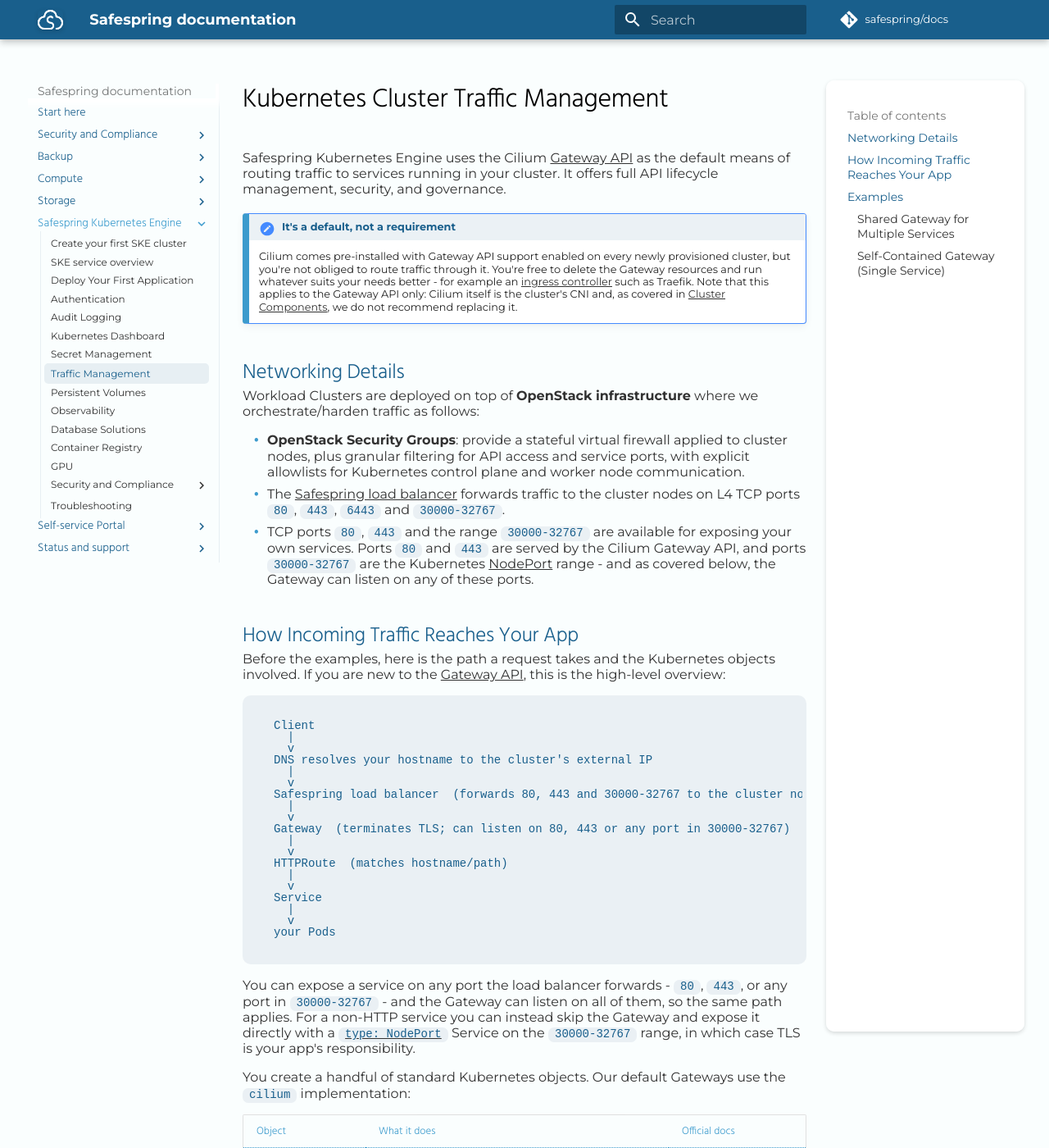
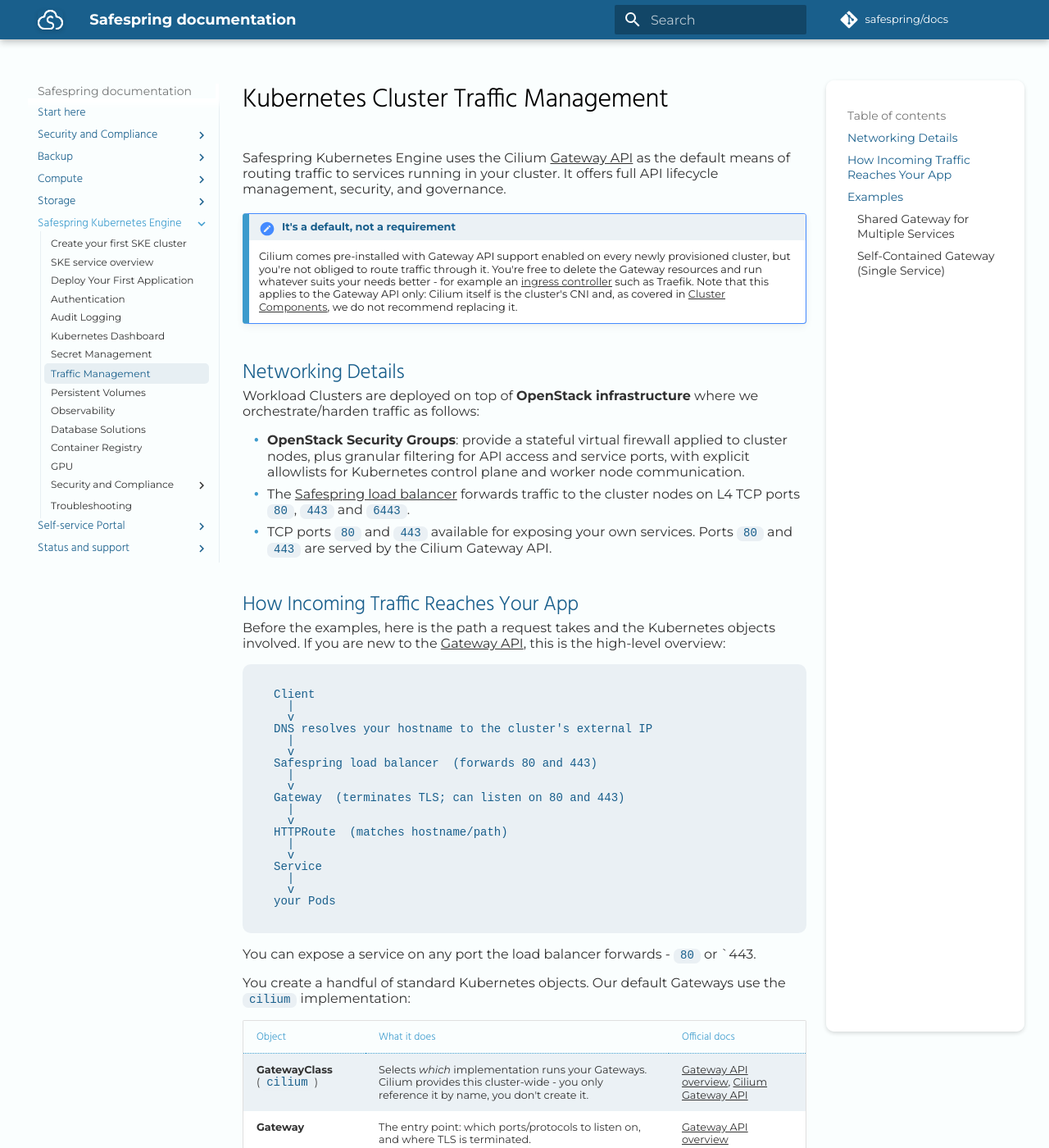
Before and after one commit to safespring/docs, an MkDocs documentation site: the page built from content/kubernetes/manage-traffic.md, in a window 1280 px wide and 1400 px high. Shown: the whole window at 82% size. Built offline with MkDocs 1.6.1 and Material for MkDocs 9.7.7, drawn with Linux system fonts in a browser that asks for light colours; some web fonts are replaced; a script that is not in the unit is left out; comment, search, counter and statistics services are not loaded.

Commit message:
We don't actually forward the entire nodePort range as of today

````diff
--- a/content/kubernetes/manage-traffic.md
+++ b/content/kubernetes/manage-traffic.md
@@ -16,8 +16,8 @@
 Workload Clusters are deployed on top of **OpenStack infrastructure** where we orchestrate/harden traffic as follows:
 
 - **OpenStack Security Groups**: provide a stateful virtual firewall applied to cluster nodes, plus granular filtering for API access and service ports, with explicit allowlists for Kubernetes control plane and worker node communication.
-- The [Safespring load balancer](../compute/loadbalancing.md) forwards traffic to the cluster nodes on L4 TCP ports `80`, `443`, `6443` and `30000-32767`.
-- TCP ports `80`, `443` and the range `30000-32767` are available for exposing your own services. Ports `80` and `443` are served by the Cilium Gateway API, and ports `30000-32767` are the Kubernetes [NodePort](https://kubernetes.io/docs/concepts/services-networking/service/#type-nodeport) range - and as covered below, the Gateway can listen on any of these ports.
+- The [Safespring load balancer](../compute/loadbalancing.md) forwards traffic to the cluster nodes on L4 TCP ports `80`, `443` and `6443`.
+- TCP ports `80` and `443` available for exposing your own services. Ports `80` and `443` are served by the Cilium Gateway API.
 
 ## How Incoming Traffic Reaches Your App
 
@@ -30,10 +30,10 @@
 DNS resolves your hostname to the cluster's external IP
   |
   v
-Safespring load balancer  (forwards 80, 443 and 30000-32767 to the cluster nodes)
+Safespring load balancer  (forwards 80 and 443)
   |
   v
-Gateway  (terminates TLS; can listen on 80, 443 or any port in 30000-32767)
+Gateway  (terminates TLS; can listen on 80 and 443)
   |
   v
 HTTPRoute  (matches hostname/path)
@@ -45,7 +45,7 @@
 your Pods
 ```
 
-You can expose a service on any port the load balancer forwards - `80`, `443`, or any port in `30000-32767` - and the Gateway can listen on all of them, so the same path applies. For a non-HTTP service you can instead skip the Gateway and expose it directly with a [`type: NodePort`](https://kubernetes.io/docs/concepts/services-networking/service/#type-nodeport) Service on the `30000-32767` range, in which case TLS is your app's responsibility.
+You can expose a service on any port the load balancer forwards - `80` or `443.
 
 You create a handful of standard Kubernetes objects. Our default Gateways use the `cilium` implementation:
 
````
